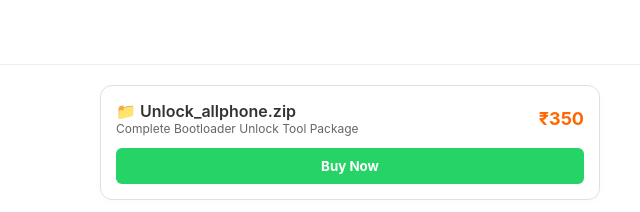
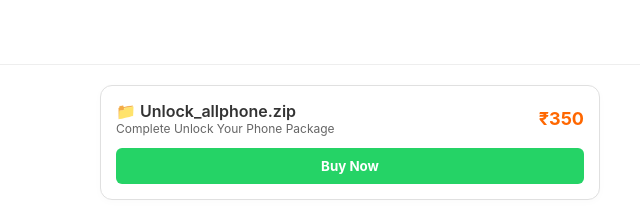
Before and after one commit to usajohnhy7312-create/Miui_offical_files, a plain HTML site: page index.html in a window 1280 px wide. Both pictures are taken after a click on the button "Buy Device Files". Shown: the top 212 px of the page, 290-930 px from the left. Drawn offline with Linux system fonts and the light colour scheme.

Commit message:
Update index.html

```diff
--- a/index.html
+++ b/index.html
@@ -426,7 +426,7 @@
                 <div class="product-info">
                     <div>
                         <div class="product-name">📁 Unlock_allphone.zip</div>
-                        <div style="font-size: 12px; color: #666;">Complete Bootloader Unlock Tool Package</div>
+                        <div style="font-size: 12px; color: #666;">Complete Unlock Your Phone Package</div>
                     </div>
                     <div class="product-price">₹350</div>
                 </div>
```
